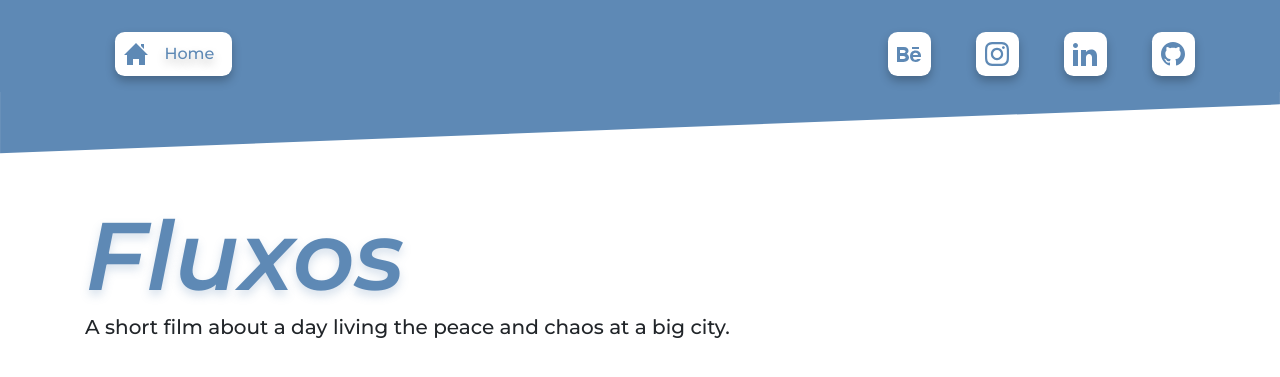
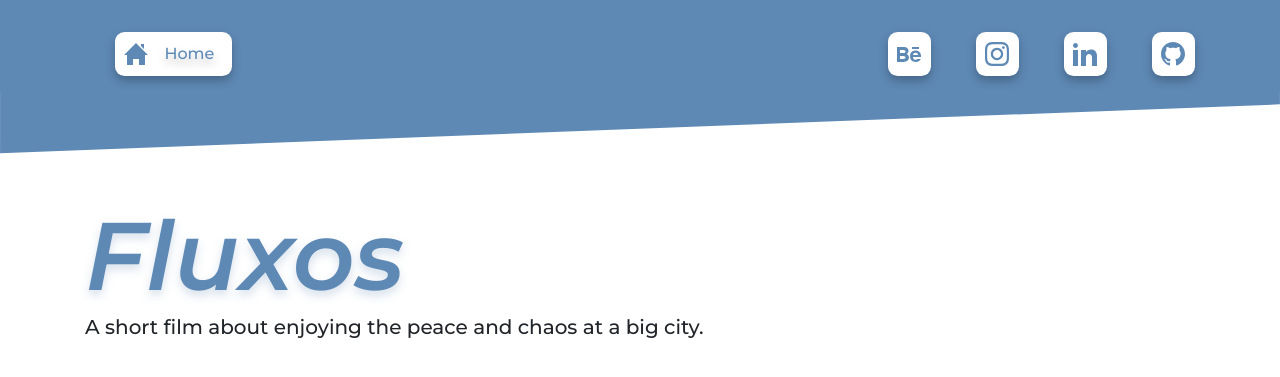
Before and after one commit to Feliperpvieira/feliperpvieira.github.io, a plain HTML site: page projects/fluxo.html in a window 1280 px wide. Shown: the top 377 px of the page. Drawn offline with nearby package versions, Linux system fonts and the light colour scheme; grey boxes are pictures that could not be loaded.

Commit message:
subtitle update

```diff
--- a/projects/fluxo.html
+++ b/projects/fluxo.html
@@ -52,7 +52,7 @@
             <div class="container">
 
                 <h1 class="drop-shadow-blue">Fluxos</h1>
-                <h5 class="subtitle">A short film about a day living the peace and chaos at a big city.</h5>
+                <h5 class="subtitle">A short film about enjoying the peace and chaos at a big city.</h5>
 
 
                 <div style="padding:56.25% 0 0 0;position:relative;"><iframe src="https://player.vimeo.com/video/445719455?byline=0&portrait=0" style="position:absolute;top:0;left:0;width:100%;height:100%;" frameborder="0" allow="autoplay; fullscreen" allowfullscreen></iframe></div><script src="https://player.vimeo.com/api/player.js"></script>
```
